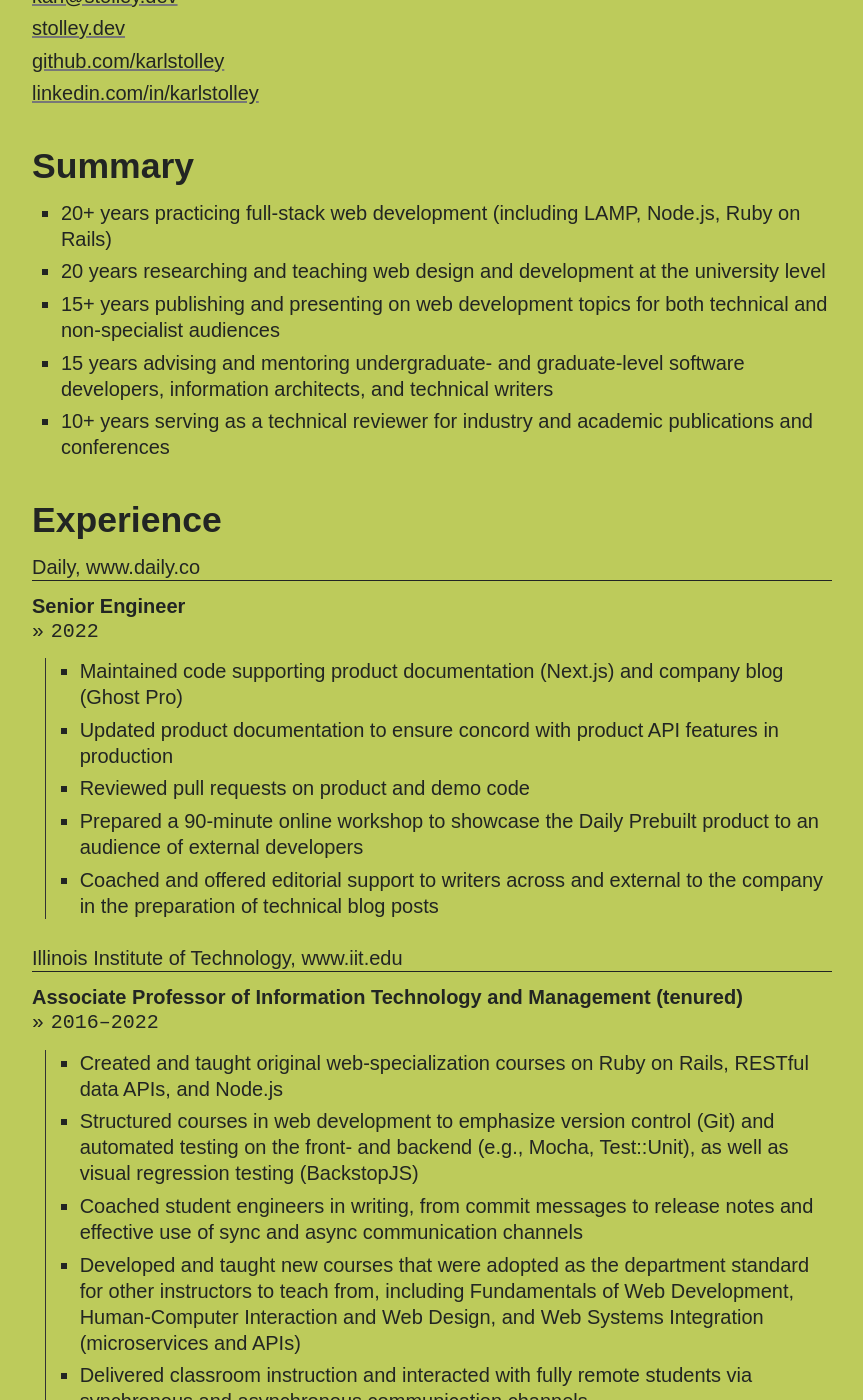
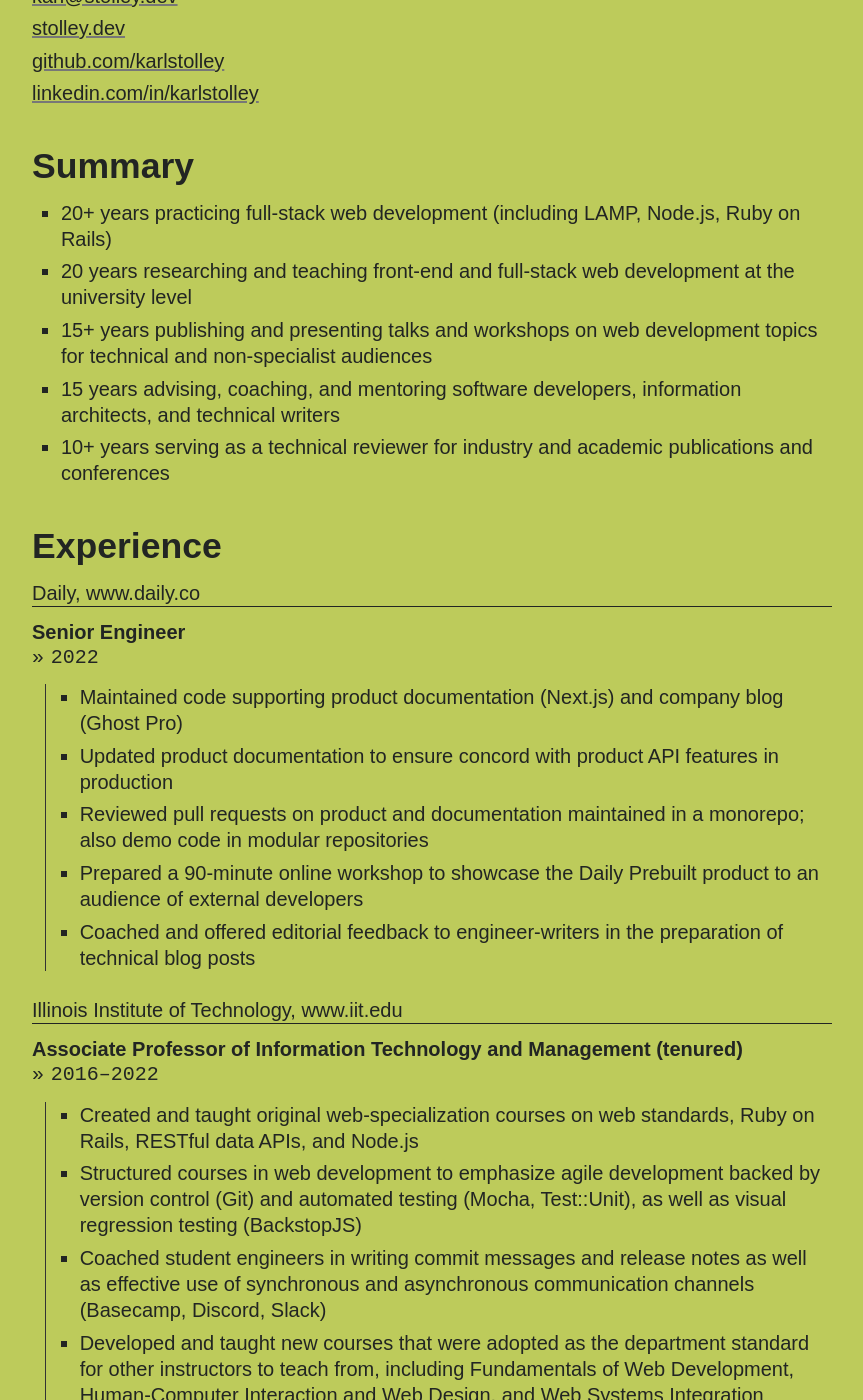
Before and after one commit to karlstolley/stolley.dev, a Jekyll site: the page built from resume/index.md, in a window 1280 px wide and 1400 px high, scrolled down 313 px. Shown: the whole window, without its empty margins (96-959 px from the left). Built offline with Jekyll 4.4.1, drawn with Linux system fonts in a browser that asks for light colours; some web fonts are replaced; some of the changed text lies outside the part shown.

Commit message:
Improve structure and keyword richness

```diff
--- a/resume/index.md
+++ b/resume/index.md
@@ -21,15 +21,16 @@
       20+ years practicing full-stack web development (including LAMP, Node.js, Ruby on Rails)
     </li>
     <li>
-      20 years researching and teaching web design and development at the university level
+      20 years researching and teaching front-end and full-stack web development at the university
+      level
     </li>
     <li>
-      15+ years publishing and presenting on web development topics for both technical and
-      non-specialist audiences
+      15+ years publishing and presenting talks and workshops on web development topics for
+      technical and non-specialist audiences
     </li>
     <li>
-      15 years advising and mentoring undergraduate- and graduate-level software developers,
-      information architects, and technical writers
+      15 years advising, coaching, and mentoring software developers, information architects, and
+      technical writers
     </li>
     <li>
       10+ years serving as a technical reviewer for industry and academic publications and
@@ -63,15 +64,16 @@
             Updated product documentation to ensure concord with product API features in production
           </li>
           <li>
-            Reviewed pull requests on product and demo code
+            Reviewed pull requests on product and documentation maintained in a monorepo; also
+            demo code in modular repositories
           </li>
           <li>
             Prepared a 90-minute online workshop to showcase the Daily Prebuilt product to an
             audience of external developers
           </li>
           <li>
-            Coached and offered editorial support to writers across and external to the company in
-            the preparation of technical blog posts
+            Coached and offered editorial feedback to engineer-writers in the preparation of
+            technical blog posts
           </li>
         </ul>
       </li>
@@ -94,17 +96,18 @@
         </header>
         <ul>
           <li>
-            Created and taught original web-specialization courses on Ruby on Rails, RESTful data
-            APIs, and Node.js
+            Created and taught original web-specialization courses on web standards, Ruby on Rails,
+            RESTful data APIs, and Node.js
           </li>
           <li>
-            Structured courses in web development to emphasize version control (Git) and automated
-            testing on the front- and backend (e.g., Mocha, Test::Unit), as well as visual
+            Structured courses in web development to emphasize agile development backed by version
+            control (Git) and automated testing (Mocha, Test::Unit), as well as visual
             regression testing (BackstopJS)
           </li>
           <li>
-            Coached student engineers in writing, from commit messages to release notes and
-            effective use of sync and async communication channels
+            Coached student engineers in writing commit messages and release notes as well as
+            effective use of synchronous and asynchronous communication channels (Basecamp, Discord,
+            Slack)
           </li>
           <li>
             Developed and taught new courses that were adopted as the department standard for other
@@ -340,9 +346,10 @@
   <h2>Selected Skills</h2>
   <ul>
     <li>
-      <b>Web platform:</b> HTML, CSS, JavaScript; ARIA, ARIA in HTML, WCAG, WebSockets, WebRTC.
-      Haml, Less, Sass/SCSS, CoffeeScript. Responsive design; intrinsic design; progressive web
-      applications (PWAs). Accessibility. User-centered design. User experience.
+      <b>Web platform:</b> HTML, CSS, JavaScript; ARIA, ARIA in HTML, WCAG, Section 508; real-time
+      Web APIs: WebSockets, WebRTC. Haml, Less, Sass/SCSS, CoffeeScript. Responsive design;
+      intrinsic design; progressive web applications (PWAs). Accessibility. User-centered design.
+      User experience.
     </li>
     <li>
       <b>Web frameworks and servers:</b> Node.js, Express.js, Socket.io, PM2. Ruby, Sinatra, Ruby on
```
Also changed, not shown: other parts of resume/index.md (+11 -8 lines).
